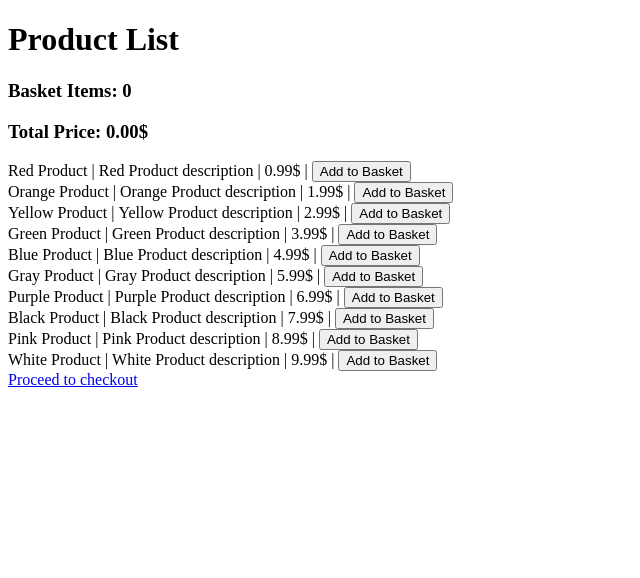
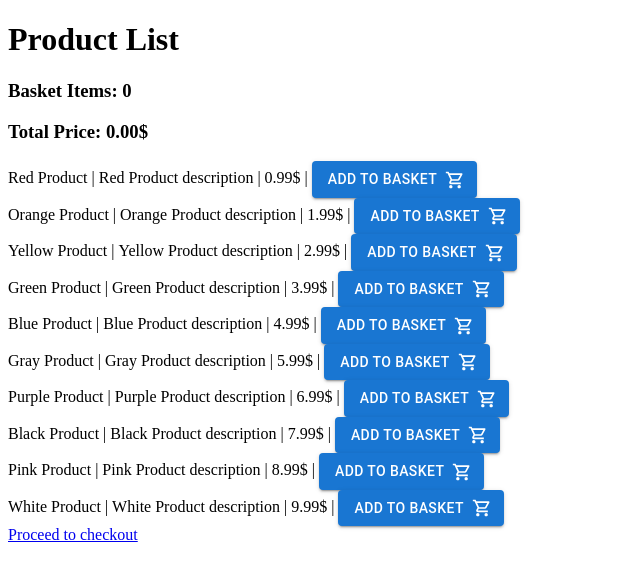
Before and after one commit to mrrustemka/shopping-simulator, a React (Create React App) app: page / in a window 1280 px wide. Shown: the top 578 px of the page, without its empty margins (0-640 px from the left). Built offline with nearby package versions, Linux system fonts and the light colour scheme.

Commit message:
add-button-add-and-button-remove-to-the-product

```diff
--- a/package.json
+++ b/package.json
@@ -3,6 +3,10 @@
   "version": "0.1.0",
   "private": true,
   "dependencies": {
+    "@emotion/react": "^11.11.3",
+    "@emotion/styled": "^11.11.0",
+    "@mui/icons-material": "^5.15.7",
+    "@mui/material": "^5.15.7",
     "@testing-library/jest-dom": "^5.17.0",
     "@testing-library/react": "^13.4.0",
     "@testing-library/user-event": "^13.5.0",
--- a/src/components/Product.jsx
+++ b/src/components/Product.jsx
@@ -1,10 +1,12 @@
 import React from "react";
 import { useDispatch, useSelector } from "react-redux";
+import Button from "@mui/material/Button";
+import ShoppingCartOutlinedIcon from "@mui/icons-material/ShoppingCartOutlined";
+import DeleteOutlineOutlinedIcon from "@mui/icons-material/DeleteOutlineOutlined";
 
 function Product({ name, description, price, basketLimit, id }) {
   const dispatch = useDispatch();
   const customerInfo = useSelector((state) => state);
-  console.log(customerInfo);
 
   const addBasket = (id) => {
     dispatch({ type: "ADD-TO-BASKET", payload: id });
@@ -14,7 +16,6 @@ function Product({ name, description, price, basketLimit, id }) {
   }
 
   const productState = (id) => {
-    console.log(customerInfo.basket.find((el) => el.sku === id));
     return customerInfo.basket.find((el) => el.sku === id);
   };
 
@@ -24,9 +25,21 @@ function Product({ name, description, price, basketLimit, id }) {
       <p>{description} | </p>
       <p>{price + "$"} | </p>
       {productState(id) ? (
-        <button onClick={() => removeBasket(id)}>Remove from Basket</button>
+        <Button
+          onClick={() => removeBasket(id)}
+          variant="outlined"
+          startIcon={<DeleteOutlineOutlinedIcon />}
+        >
+          Remove from Basket
+        </Button>
       ) : (
-        <button onClick={() => addBasket(id)}>Add to Basket</button>
+        <Button
+          onClick={() => addBasket(id)}
+          variant="contained"
+          endIcon={<ShoppingCartOutlinedIcon />}
+        >
+          Add to Basket
+        </Button>
       )}
     </div>
   );
--- a/src/components/ProductList.jsx
+++ b/src/components/ProductList.jsx
@@ -4,6 +4,7 @@ import { useSelector } from "react-redux";
 import Info from "./Info";
 import Product from "./Product";
 import products from "../data/products_sample.json";
+
 
 function ProductList() {
   const customerInfo = useSelector((state) => state);
```
Also changed, not shown: 1 other file (tests, documents, lock files or other folders).
